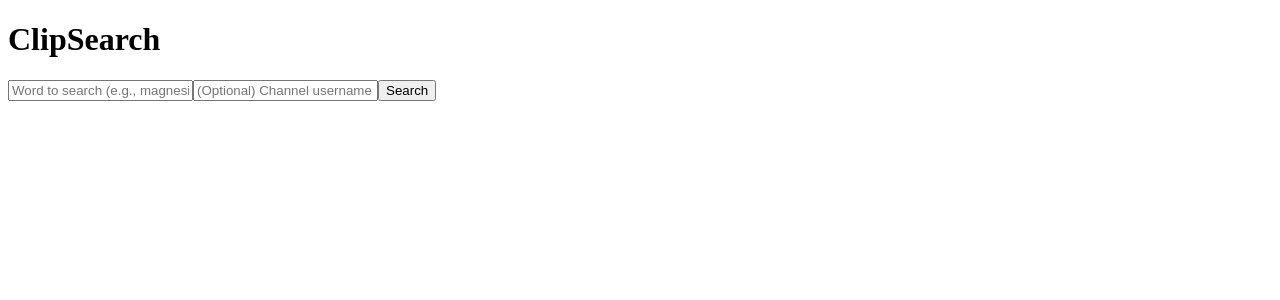
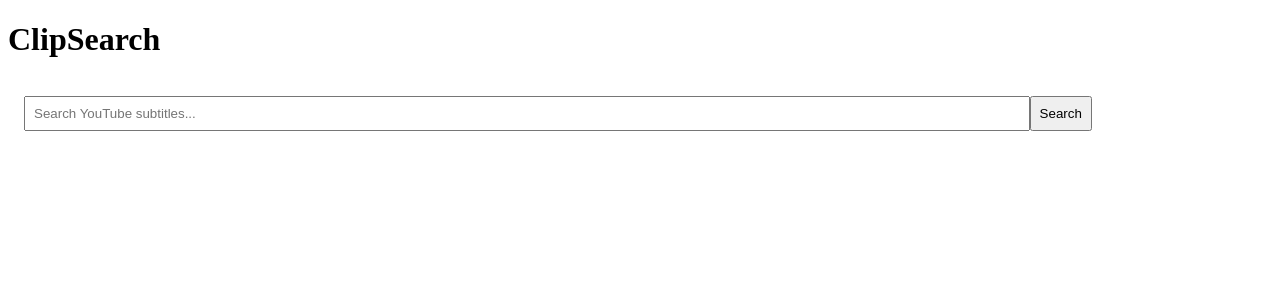
Before and after one commit to Crevista/Clipsearch, a Next.js app: page / in a window 1280 px wide. Shown: the top 300 px of the page. Built offline with nearby package versions, Linux system fonts and the light colour scheme.

Commit message:
Update SearchForm.js

```diff
--- a/components/SearchForm.js
+++ b/components/SearchForm.js
@@ -1,38 +1,66 @@
-import { useState } from "react";
+import { useState } from 'react';
 
-export default function SearchForm({ onSearch, isLoading }) {
-  const [word, setWord] = useState("");
-  const [channel, setChannel] = useState("");
+export default function SearchForm() {
+  const [searchTerm, setSearchTerm] = useState('');
+  const [results, setResults] = useState([]);
+  const [loading, setLoading] = useState(false);
+  const [error, setError] = useState(null);
 
-  function handleSubmit(e) {
+  const handleSearch = async (e) => {
     e.preventDefault();
-    onSearch(word.trim(), channel.trim());
+    if (!searchTerm.trim()) return;
+
+    setLoading(true);
+    setError(null);
+
+    try {
+      const res = await fetch(`/api/filmot-search?query=${encodeURIComponent(searchTerm)}`);
+      const data = await res.json();
+
+      if (res.ok) {
+        setResults(data.results || []);
+      } else {
+        setError(data.error || 'Something went wrong.');
+      }
+    } catch (err) {
+      setError('Failed to fetch results.');
     }
 
+    setLoading(false);
+  };
+
   return (
-    <form onSubmit={handleSubmit} className="space-y-4">
+    <div style={{ padding: '1rem' }}>
+      <form onSubmit={handleSearch}>
         <input
           type="text"
-        placeholder="Word to search (e.g., magnesium)"
-        value={word}
-        onChange={(e) => setWord(e.target.value)}
-        required
-        className="w-full p-2 border rounded"
+          value={searchTerm}
+          onChange={(e) => setSearchTerm(e.target.value)}
+          placeholder="Search YouTube subtitles..."
+          style={{ padding: '0.5rem', width: '80%' }}
         />
-      <input
-        type="text"
-        placeholder="(Optional) Channel username e.g., @joerogan"
-        value={channel}
-        onChange={(e) => setChannel(e.target.value)}
-        className="w-full p-2 border rounded"
-      />
-      <button
-        type="submit"
-        disabled={isLoading}
-        className="w-full bg-red-600 text-white py-2 rounded hover:bg-red-700"
-      >
-        {isLoading ? "Searching..." : "Search"}
+        <button type="submit" style={{ padding: '0.5rem' }}>
+          Search
         </button>
       </form>
+
+      {loading && <p>Loading...</p>}
+      {error && <p style={{ color: 'red' }}>{error}</p>}
+
+      <ul>
+        {results.map((item, idx) => (
+          <li key={idx} style={{ marginTop: '1rem' }}>
+            <a
+              href={`https://www.youtube.com/watch?v=${item.videoId}&t=${item.start}s`}
+              target="_blank"
+              rel="noopener noreferrer"
+            >
+              {item.title || 'View Clip'} (at {item.start}s)
+            </a>
+            <p>{item.snippet}</p>
+          </li>
+        ))}
+      </ul>
+    </div>
   );
 }
```
Lines whose indentation alone changed are shown as unchanged.
